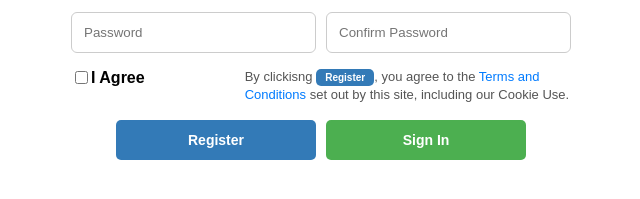
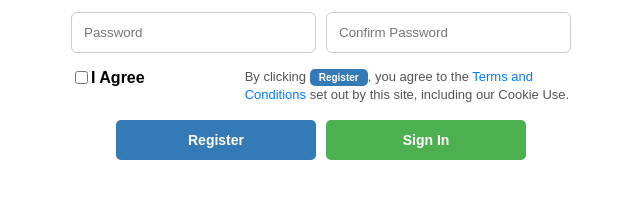
Before and after one commit to MandyNguyen2002/Antra_Assigment, a plain HTML site: page HW1/index.html in a window 1280 px wide. Shown: the part 251-450 px from the top of the page, 319-959 px from the left. Drawn offline with Linux system fonts and the light colour scheme.

Commit message:
add into hw1 folder

```diff
--- a/index.html
+++ b/HW1/index.html
@@ -26,7 +26,7 @@
             <strong>I Agree</strong>
           </label>
           <span class="agree-instructions">
-            By clickisng
+            By clicking
             <span class="register-instruct">Register</span>, you agree to the
             <a href="#">Terms and Conditions</a> set out by this site, including
             our Cookie Use.
```
Also changed, not shown: HW1/Screenshot 2025-04-17 134549.png (renamed from Screenshot 2025-04-17 134549.png), HW1/style.css (renamed from style.css).
